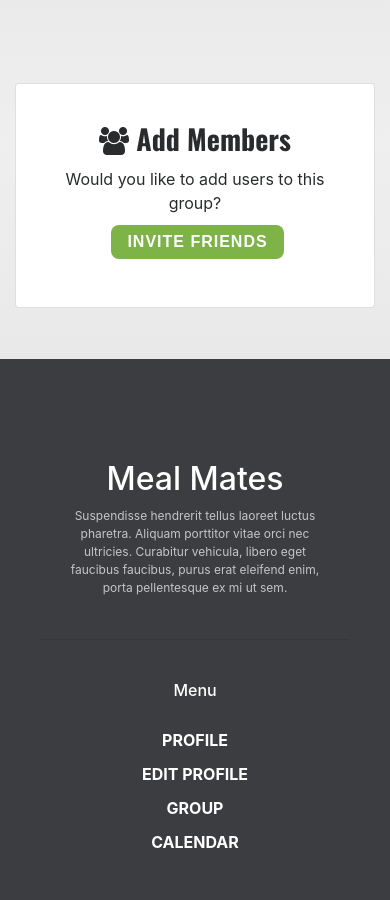
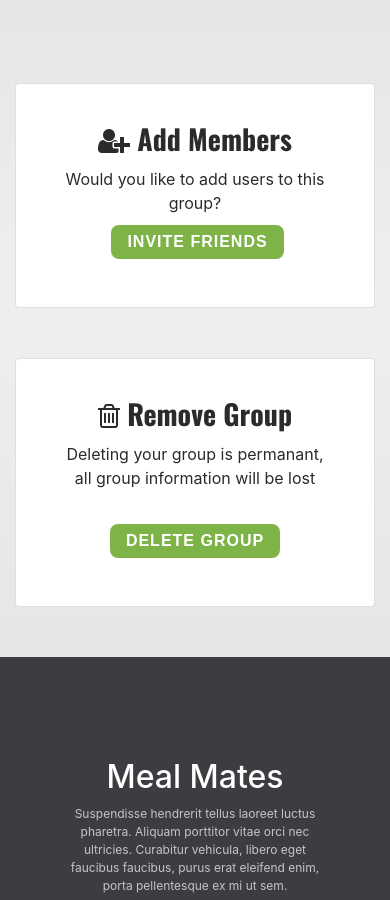
Before and after one commit to kstarre/meal-mates, a website: page public/admingroup.html in a window 390 px wide. Shown: the part 1100-2000 px from the top of the page. Drawn offline with nearby package versions, Linux system fonts and the light colour scheme; no server answers; a script that the page names is missing; a web font is replaced by a local one.

Commit message:
delete group

```diff
--- a/public/admingroup.html
+++ b/public/admingroup.html
@@ -13,13 +13,13 @@
     <!-- favicon -->
     <link rel="shortcut icon" href="img/favicon.ico" type="image/x-icon">
     <!-- font awesome -->
-    <link rel="stylesheet" href="/css/font-awesome-4.7.0/css/font-awesome.min.css">
+    <link rel="stylesheet" href="css/font-awesome-4.7.0/css/font-awesome.min.css">
     <!-- google fonts -->
     <link href="https://fonts.googleapis.com/css?family=Raleway:400,500,600,700,800,900i" rel="stylesheet">
     <link href="https://fonts.googleapis.com/css?family=Francois+One|Oswald:700" rel="stylesheet">
     <link href='https://fonts.googleapis.com/css?family=Rochester' rel='stylesheet' type='text/css'>
     <!-- css -->
-    <link rel="stylesheet" type="text/css" href="/css/style.css">
+    <link rel="stylesheet" type="text/css" href="css/style.css">
     <!-- jquery -->
     <script src="https://ajax.googleapis.com/ajax/libs/jquery/3.2.1/jquery.min.js"></script>
     <!-- javascript -->
@@ -141,13 +141,19 @@
             <div class="col-md-4">
                 <div class="card">
                     <div class="card-block" id="edit-profile-grouplist">
-                        <h3 class="card-title text-center"><i class="fa fa-users" aria-hidden="true"></i> Add Members</h3>
+                        <h3 class="card-title text-center"><i class="fa fa-user-plus" aria-hidden="true"></i> Add Members</h3>
                         <p class="card-text text-center" id="leave-group">Would you like to add users to this group?</p>
                       <h6 class="card-subtitle mb-2 text-muted text-center"><button class="btn btn-primary pb-modalreglog-submit" data-toggle="modal" data-target="#invitemodal">Invite Friends</button></h6>
                     </div>
             </div>
-            <div class="col-md-1"></div>
-        </div>
+             <div class="card">
+                    <div class="card-block" id="group-delete">
+                        <h3 class="card-title text-center"><i class="fa fa-trash-o" aria-hidden="true"></i>   Remove Group </h3>
+                         <p class="card-text text-center">Deleting your group is permanant, all group information will be lost</p>
+                        <br>
+                        <h6 class="card-subtitle mb-2 text-muted text-center"><input class="btn btn-primary" id="delete-group-btn" type="submit" value="Delete Group"></h6>
+                    </div>
+
 
         </div>
         <!-- end row -->
```
Also changed, not shown: public/editprofile.html (+1 -1 lines).
